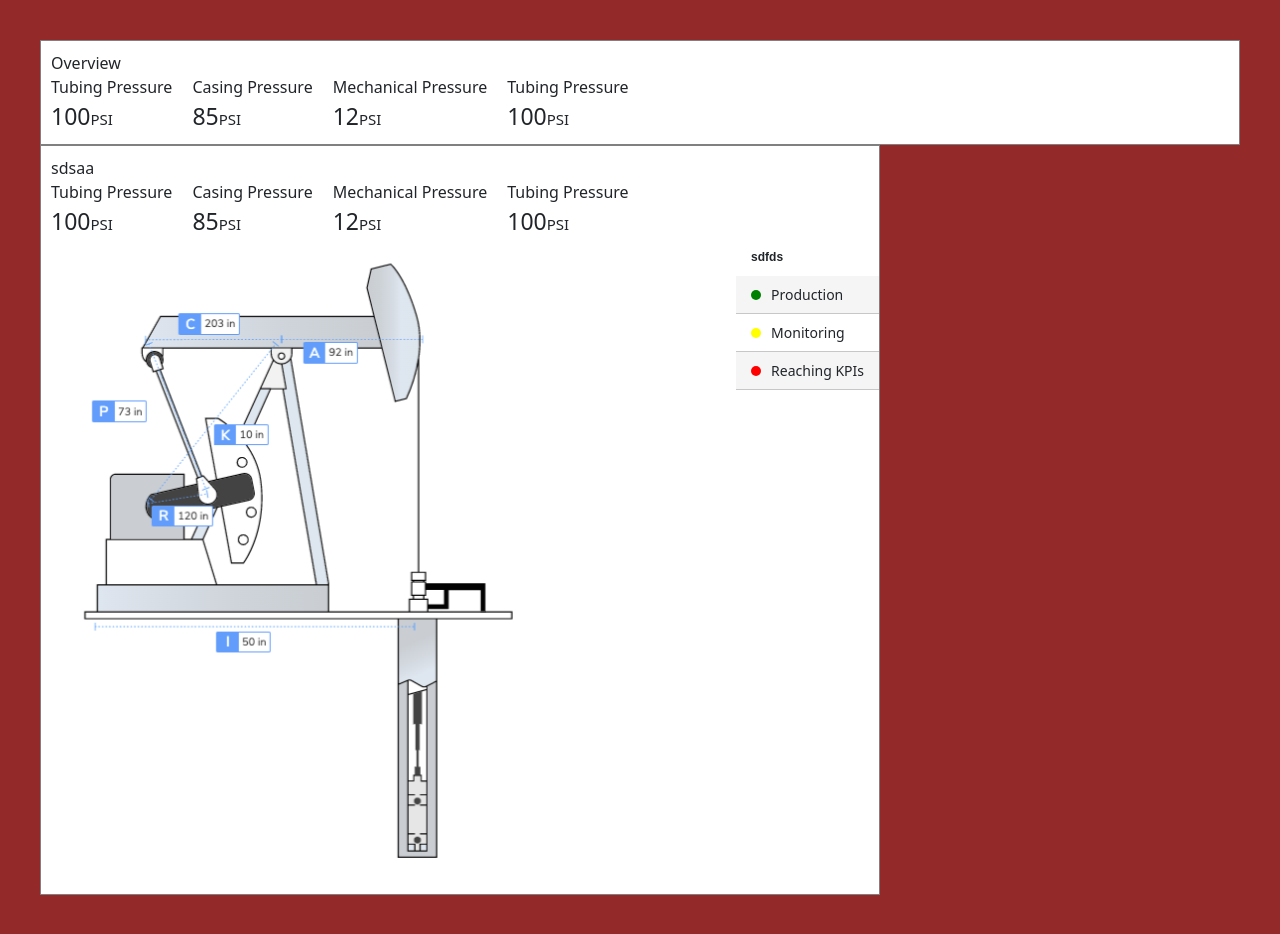
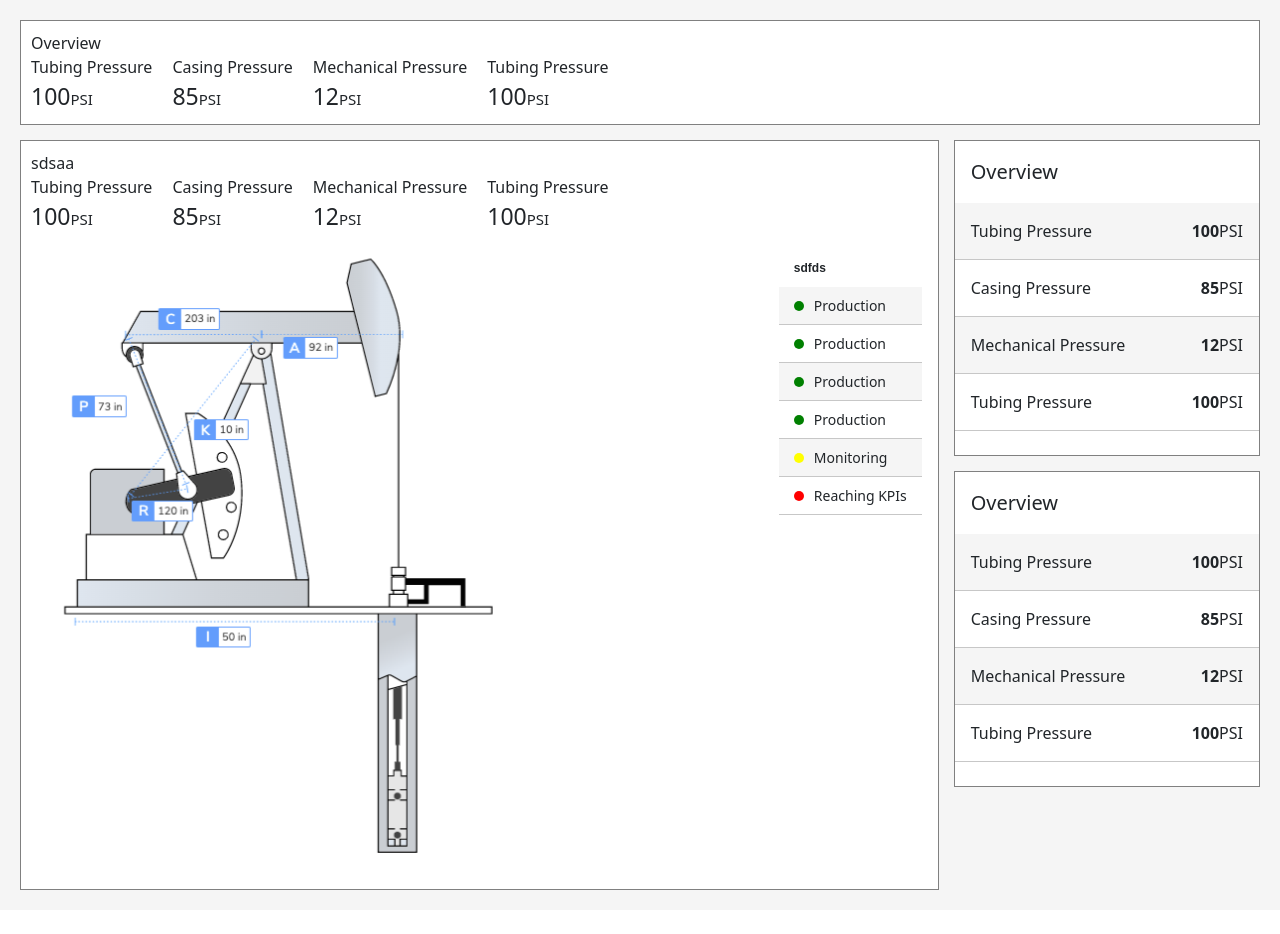
Before and after one commit to RodrigoOliveira27/project, a React (Vite) app: page / in a window 1280 px wide. After the commit the page ends 910 px from the top, so only its background shows below. Built offline with nearby package versions, Linux system fonts and the light colour scheme.

Commit message:
app update

```diff
--- a/src/App.css
+++ b/src/App.css
@@ -1,6 +1,6 @@
 .app-container {
-    background-color: rgb(148, 41, 41);
-    padding: 40px;
+    background-color: rgb(245, 245, 245);
+    padding: 20px;
     width: 100%;
     height: 100%;
 }
@@ -9,7 +9,20 @@
     width: 100%;
 }
 
+.container-production-deshboard {
+    display: flex;
+    margin-top: 15px;
+}
+
 .production-section {
-    width: 70%;
+    width: 75%;
+    margin-right: 15px;
+}
 
+.deshboard-table-info-section {
+    width: 25%;
 }
+
+.deshboard_table-info-2 {
+    margin-top: 15px;
+}
--- a/src/App.tsx
+++ b/src/App.tsx
@@ -20,16 +20,39 @@ import WellDisplay from "./ProductionPage/components/WellDisplay/WellDisplay";
 function App() {
   return (
     <div className="app-container">
+      <div className="app-container-2">
         <Card>
-        <OverviewSection sectionTitle={OVERVIEW_TITLE} values={DATA_SUMMARY} />
+          <OverviewSection
+            sectionTitle={OVERVIEW_TITLE}
+            values={DATA_SUMMARY}
+          />
         </Card>
-
         <div className="dashboard-table-1">
-
+          <div className="container-production-deshboard">
             <div className="production-section">
               <Card>
                 <WellDisplay production={PRODUCTION_SECTION} />
               </Card>
+            </div>
+            <div className="deshboard-table-info-section">
+              <div className="deshboard_table-info-1">
+                <Card>
+                  <TableinfoSection
+                    sectionTitle={OVERVIEW_TITLE}
+                    values={DATA_SUMMARY}
+                  />
+                </Card>
+              </div>
+              <div className="deshboard_table-info-2">
+                <Card>
+                  <TableinfoSection
+                    sectionTitle={OVERVIEW_TITLE}
+                    values={DATA_SUMMARY}
+                  />
+                </Card>
+              </div>
+            </div>
+          </div>
         </div>
       </div>
     </div>
--- a/src/ProductionPage/components/StatusList/StatusList.tsx
+++ b/src/ProductionPage/components/StatusList/StatusList.tsx
@@ -1,5 +1,5 @@
 import StatusValue from "../StatusValue"
-import type { IAlert, ISummaryData } from "../../../types";
+import type { IAlert } from "../../../types";
 import "./styles.css"
 
 interface IStatusListProps {
--- a/src/config.ts
+++ b/src/config.ts
@@ -1,4 +1,11 @@
-import { EStatus, type IAlert, type IAlertstatus, type IOverview, type IProduction, type ISummaryData } from "./types";
+import {
+  EStatus,
+  type IAlert,
+  type IAlertstatus,
+  type IOverview,
+  type IProduction,
+  type ISummaryData,
+} from "./types";
 
 export const OVERVIEW_TITLE: string = "Overview";
 
@@ -65,31 +72,42 @@ export const DATA_SUMMARY2: ISummaryData[] = [
 export const ALERTS: IAlert[] = [
   {
     title: "Production",
-    status: EStatus.Success
+    status: EStatus.Success,
   },
-    {
+  {
+    title: "Production",
+    status: EStatus.Success,
+  },
+  {
+    title: "Production",
+    status: EStatus.Success,
+  },
+  {
+    title: "Production",
+    status: EStatus.Success,
+  },
+  {
     title: "Monitoring",
-    status: EStatus.Warning
+    status: EStatus.Warning,
   },
-    {
+  {
     title: "Reaching KPIs",
-    status: EStatus.Error
+    status: EStatus.Error,
   },
-]
+];
 
 export const STATUS_ALERT_SECTION: IAlertstatus = {
   title: "sdfds",
   list: ALERTS,
-}
+};
 
 export const OVERVIEW_SECTION: IOverview = {
   title: "sdsaa",
   list: DATA_SUMMARY,
-}
+};
 
 export const PRODUCTION_SECTION: IProduction = {
   wellImage: "/img1.png",
   overView: OVERVIEW_SECTION,
   statusAlerts: STATUS_ALERT_SECTION,
-
-}
+};
```
Lines whose indentation alone changed are shown as unchanged.
